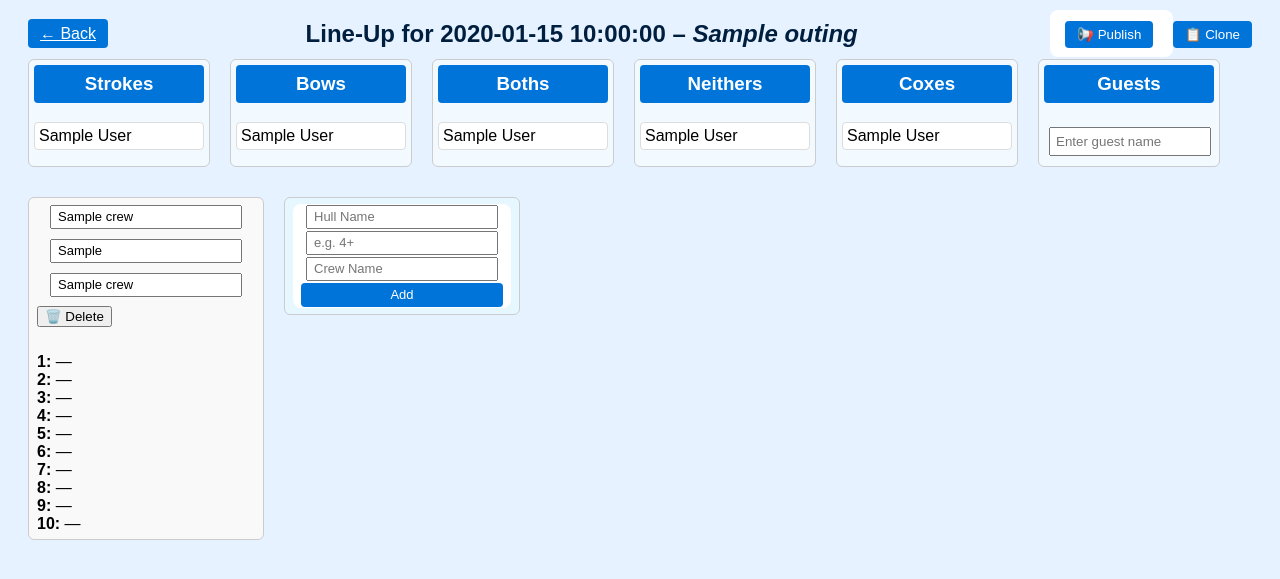
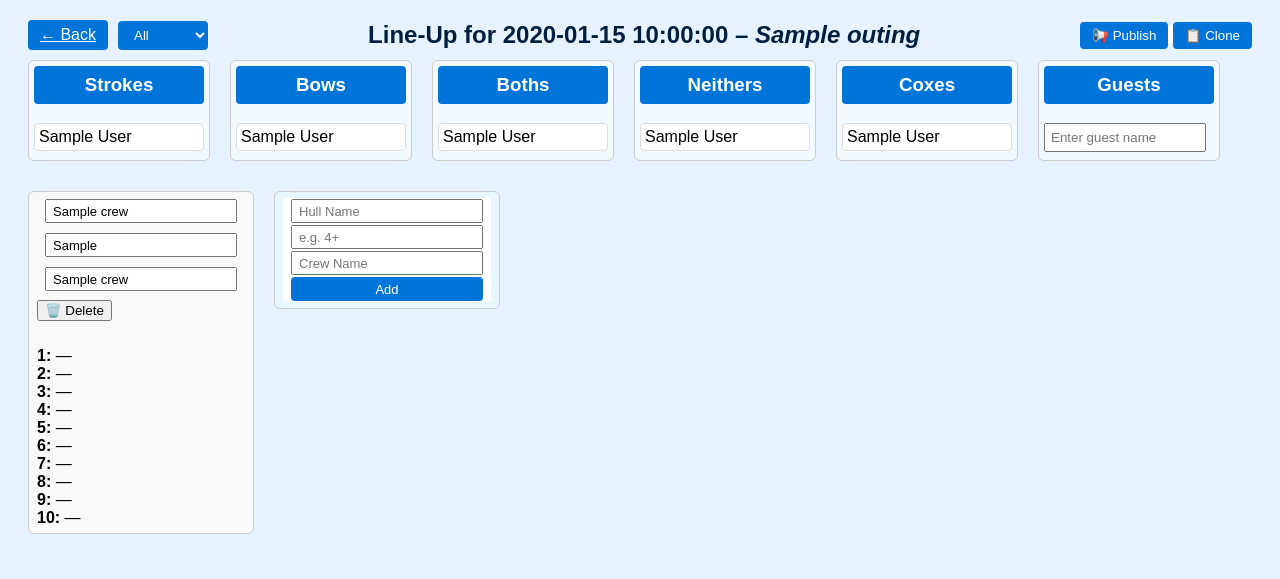
Before and after one commit to tomrd2/EUBC, a Flask app: template templates/lineups.html in a window 1280 px wide. Shown: the part 92-671 px from the top of the page. Run offline with Flask 3, Linux system fonts and the light colour scheme; the visitor is signed in with stand-in values (Sample User, id 1); tables that the repository leaves empty or names only in its code hold one stand-in row (values such as "Sample post"); the template is opened without the code that fills it: most values are stand-ins (such as "Sample title", 1, 10 or a date in 2020); data that the repository does not hold is empty; some libraries are stand-ins or nearby versions.

Commit message:
Added a men/women filter on lineup page

```diff
--- a/routes/pieces.py
+++ b/routes/pieces.py
@@ -7,6 +7,9 @@ pieces_bp = Blueprint('pieces', __name__)
 @pieces_bp.route('/pieces/<int:outing_id>')
 @login_required
 def piece_view(outing_id):
+    if not current_user.coach:
+        return redirect(url_for('outings.outings', outing_id=outing_id))
+
     conn = get_db_connection()
     with conn.cursor() as cursor:
         # Get outing details
--- a/static/style.css
+++ b/static/style.css
@@ -38,15 +38,15 @@ body {
   }
 
   form {
-    margin-top: 20px;
+    margin-top: 0px;
     background: white;
-    padding: 15px;
-    border-radius: 8px;
+    padding: 0px;
+    border-radius: 0px;
   }
 
   input, select {
     padding: 5px;
-    margin: 5px;
+    margin: 0px;
   }
 
   .btn {
--- a/templates/lineups.html
+++ b/templates/lineups.html
@@ -47,8 +47,16 @@
   {% include "_header.html" %}
 
   <div class="header-row" style="display: flex; justify-content: space-between; align-items: center; margin: 10px 0;">
-    <div>
-      <a href="{{ url_for('outings.outings') }}" class="btn" style="margin-right: 5px;">← Back</a>
+    <div style="display: flex; align-items: center; gap: 10px;">
+      <a href="{{ url_for('outings.outings') }}" class="btn">← Back</a>
+
+      <form method="GET" action="{{ url_for('lineups.lineup_view', outing_id=outing_id) }}">
+        <select name="gender" onchange="this.form.submit()" class="btn">
+          <option value="all" {% if gender_filter == 'all' %}selected{% endif %}>All</option>
+          <option value="M" {% if gender_filter == 'M' %}selected{% endif %}>Men</option>
+          <option value="W" {% if gender_filter == 'W' %}selected{% endif %}>Women</option>
+        </select>
+      </form>
     </div>
     <h2 style="color: #001f3f; margin: 0;">
       Line-Up for {{ outing.Outing_Date }} – <em>{{ outing.Outing_Name }}</em>
--- a/templates/outings.html
+++ b/templates/outings.html
@@ -42,10 +42,10 @@
                 <a href="/edit_outing/{{ outing.Outing_ID }}">Edit</a>
                 |
                 <a href="/lineups/{{ outing.Outing_ID }}">Line-Up</a>
+                <a href="{{ url_for('pieces.piece_view', outing_id=outing.Outing_ID) }}">Pieces</a>
               {% elif outing.Published %}
-              <a href="{{ url_for('view_lineups.lineup_view', outing_id=outing.Outing_ID) }}">Line Up</a>
+                <a href="{{ url_for('view_lineups.lineup_view', outing_id=outing.Outing_ID) }}">Line Up</a>
               {% endif %}
-              <a href="{{ url_for('pieces.piece_view', outing_id=outing.Outing_ID) }}">Pieces</a>
               <a href="{{ url_for('results.results_view', outing_id=outing.Outing_ID) }}">Results</a>
             </td>
           </tr>
```
Also changed, not shown: routes/lineups.py (+36 -6 lines).
